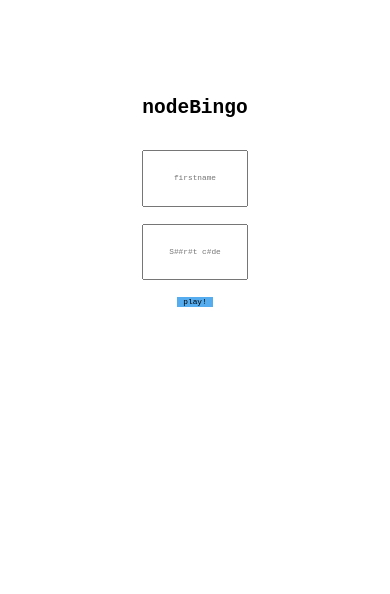
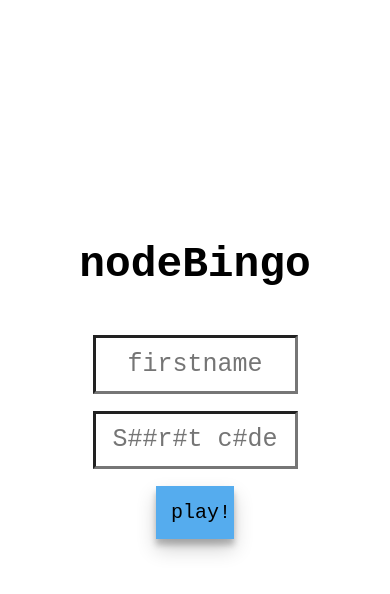
Before and after one commit to NanduKMG/nodeBingo, a website: page index.html in a window 390 px wide. Drawn offline with nearby package versions, Linux system fonts and the light colour scheme.

Commit message:
made responsive

```diff
--- a/index.html
+++ b/index.html
@@ -2,6 +2,9 @@
 <!doctype html>
 <html>
   <head>
+    <meta charset="UTF-8" />
+  <meta name="viewport" content="width=device-width,initial-scale=1.0">
+
     <title>nodeBingo</title>
     <style>
       body{
@@ -21,23 +24,55 @@
         background-color:  white;
       }
 
+      h1{
+        text-align: center;padding-top: 10vh;font-family: monospace;font-size: 5vw;
+      }
+
+      .inpu{
+        text-align: center;display: block;margin: auto;height: 6vh;width: 25vw;    margin-bottom: 2vh;
+      }
+
+
+    @media screen and (max-width: 480px) {
+      h1{
+            padding-top: 25vh;
+    font-size: 11vw;
+      }
+
+      .inpu{
+        border-width: 3px;
+        width: 50vw;
+        font-size: 25px;
+      }
+
+      #submit{
+        width: 20vw;
+        font-size: 20px;
+        padding: 15px;
+
+      }
+
+    }
+
+
 
     </style>
   </head>
   <body>
-    <h1 style="text-align: center;padding-top: 10vh;font-family: monospace;font-size: 5vw;">nodeBingo</h1>
+
+    <h1 >nodeBingo</h1>
 
     <div id="contact">
 
     <form name="myForm" action="/myaction"  method="post">
         <fieldset style="border-width: 0px;">
             <!--<label for="name"></label>--><p id="nameErr"></p>
-            <input type="text" id="name" name="name" placeholder="firstname" style="text-align: center;display: block;margin: auto;height: 6vh;width: 25vw;    margin-bottom: 2vh;"/>
+            <input class="inpu" type="text" id="name" name="name" placeholder="firstname"/>
             <label for="secret"></label>
-            <input name="secret" type="password" placeholder="S##r#t c#de" style="text-align: center;display: block;margin: auto;height: 6vh;width: 25vw;    margin-bottom: 2vh;"/>
+            <input class="inpu" name="secret" type="password" placeholder="S##r#t c#de"/>
 
 
-            <input id="submit" type="submit" value="play!" style="text-align: center;display: block;margin: auto;border-width: 0px;    "/>
+            <input id="submit" type="submit" value="play!" style="text-align: center;display: block;margin: auto;border-width: 0px;  box-shadow: 0 10px 20px rgba(0,0,0,0.19), 0 6px 6px rgba(0,0,0,0.23);   "/>
 
         </fieldset>
     </form>
```
Also changed, not shown: play.html (+3 -0 lines).
